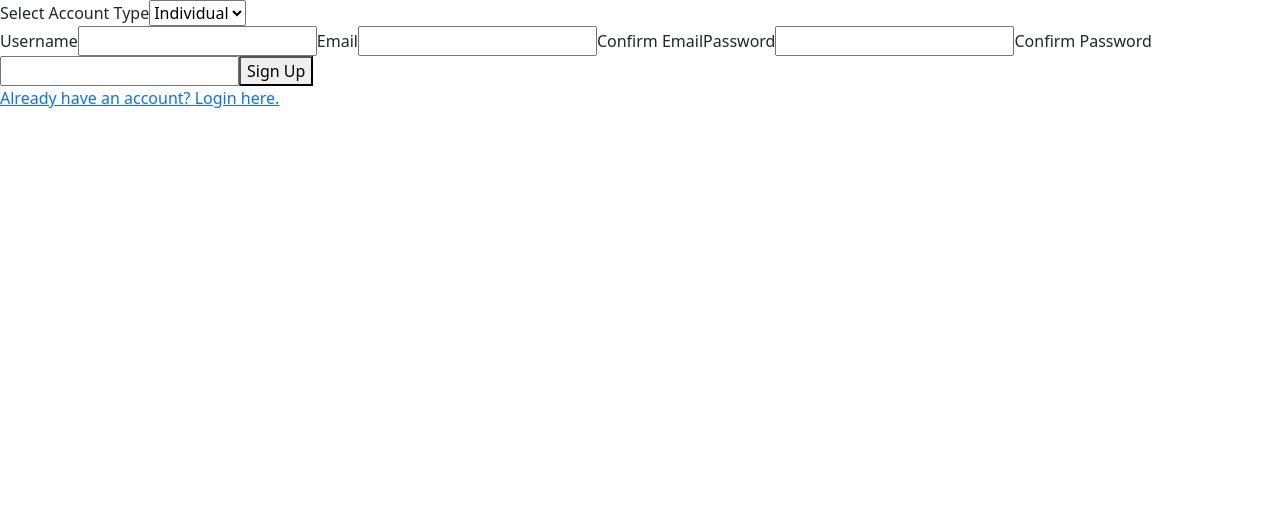
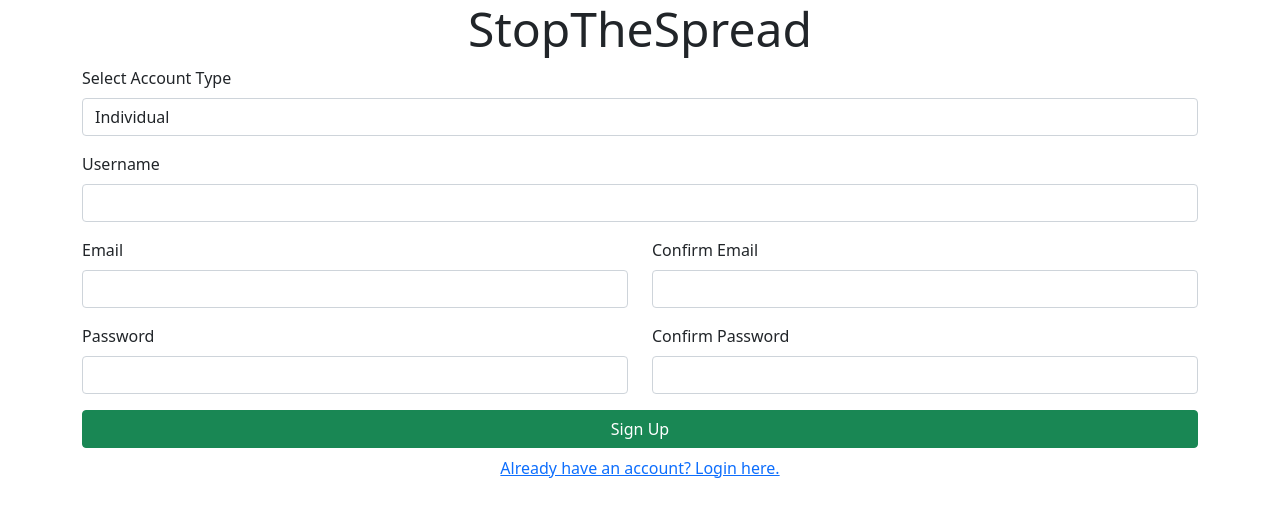
Before and after one commit to williams-jack/stop-the-spread-react-app, a React (Create React App) app: page /register in a window 1280 px wide. Shown: the top 516 px of the page. Built offline with nearby package versions, Linux system fonts and the light colour scheme.

Commit message:
Finished styling and basic state management on thelogin and registration pages. Added basic elements to the covid status page andthe location history pages. Styled the navbar.

```diff
--- a/src/App.js
+++ b/src/App.js
@@ -17,6 +17,8 @@ import "bootstrap/dist/js/bootstrap.min.js";
 
 const loggedOutView = (loggedIn, setLoggedIn) => {
     return (
+        <div className="container">
+            <h1 className="display-5 text-center">StopTheSpread</h1>
             <Switch>
                 <Route exact path="/login">
                     <LoginPage setLoggedIn={setLoggedIn} />
@@ -28,6 +30,7 @@ const loggedOutView = (loggedIn, setLoggedIn) => {
                     <Redirect to="/login" />
                 </Route>
             </Switch>
+        </div>
     );
 };
 
@@ -35,6 +38,7 @@ const loggedInView = (loggedIn, setLoggedIn) => {
     return (
         <div>
             <NavbarComponent />
+            <div className="container mt-2">
                 <Switch>
                     <Route exact path="/status">
                         <COVIDStatusPage />
@@ -46,6 +50,7 @@ const loggedInView = (loggedIn, setLoggedIn) => {
                         <NotFoundErrorPage />
                     </Route>
                 </Switch>
+            </div>
         </div>
     );
 };
--- a/src/pages/components/navbar.js
+++ b/src/pages/components/navbar.js
@@ -1,17 +1,44 @@
 import React from "react";
 import { Link } from "react-router-dom";
+import "../../styles/components/navbar.css";
 const NavbarComponent = () => {
     return (
-        <div>
-            <ul>
-                <li>
-                    <Link to="/status">Status</Link>
-                </li>
-                <li>
-                    <Link to="/history">History</Link>
-                </li>
-            </ul>
-        </div>
+        <nav className="navbar navbar-expand-lg navbar-dark app-navbar">
+            <div className="container-fluid">
+                <Link to="/" className="navbar-brand">
+                    StopTheSpread
+                </Link>
+                <button
+                    className="navbar-toggler"
+                    type="button"
+                    data-bs-toggle="collapse"
+                    data-bs-target="#navbarSupportedContent"
+                    aria-controls="navbarSupportedContent"
+                    aria-expanded="false"
+                    aria-label="Toggle navigation"
+                >
+                    <span className="navbar-toggler-icon"></span>
+                </button>
+                <div
+                    className="collapse navbar-collapse"
+                    id="navbarSupportedContent"
+                >
+                    <ul className="navbar-nav me-auto mb-2 mb-lg-0">
+                        <li className="nav-item">
+                            <Link to="/status" className="nav-link">
+                                Status
+                            </Link>
+                        </li>
+                        <li className="nav-item">
+                            <Link to="/history" className="nav-link">
+                                History
+                            </Link>
+                        </li>
+                    </ul>
+                    <button className="btn btn-danger">Logout</button>
+                </div>
+            </div>
+        </nav>
     );
 };
 export default NavbarComponent;
--- a/src/pages/covidStatus/covidStatusPage.js
+++ b/src/pages/covidStatus/covidStatusPage.js
@@ -3,12 +3,16 @@ const COVIDStatusPage = () => {
     const [covidStatus, setCovidStatus] = useState("Negative");
     return (
         <div>
-            <h2>Current COVID-19 Status</h2>
-            <h1>{covidStatus}</h1>
-            <button>
-                Update Status to{" "}
-                {covidStatus === "Negative" ? "Positive" : "Negative"}
-            </button>
+            <div className="d-flex flex-column justify-content-center">
+                <h2 className="d-flex justify-content-center">
+                    Current COVID-19 Status
+                </h2>
+                <h3 className="d-flex justify-content-center">{covidStatus}</h3>
+                <button className="btn-lg btn-danger">
+                    Update Status to{" "}
+                    {covidStatus === "Negative" ? "Positive" : "Negative"}
+                </button>
+            </div>
         </div>
     );
 };
--- a/src/pages/login/loginPage.js
+++ b/src/pages/login/loginPage.js
@@ -8,22 +8,38 @@ const LoginPage = ({ setLoggedIn }) => {
         history.push("/status");
     };
     return (
-        <div>
-            <form onSubmit={onSubmit}>
-                <label>Type of Account</label>
-                <select id="roles">
-                    <option value="Business">Business</option>
-                    <option value="User" selected>
-                        Individual
-                    </option>
-                </select>
-                <label>Username:</label>
-                <input type="text" />
-                <label>Password:</label>
-                <input type="password" />
-                <button type="submit">Login</button>
+        <div className="d-flex justify-content-center">
+            <form className="w-75" onSubmit={onSubmit}>
+                <div className="mb-3">
+                    <label className="form-label" for="roles">
+                        Type of Account
+                    </label>
+                    <select id="roles" className="form-control">
+                        <option value="Business">Business</option>
+                        <option value="User" selected>
+                            Individual
+                        </option>
+                    </select>
+                </div>
+                <div classname="mb-3">
+                    <label className="form-label">Username:</label>
+                    <input className="form-control" type="username" />
+                </div>
+                <div classname="mb-3">
+                    <label className="form-label">Password:</label>
+                    <input className="form-control" type="password" />
+                </div>
+                <div className="d-flex mt-3 mb-2 justify-content-center">
+                    <button className="btn btn-success w-100" type="submit">
+                        Login
+                    </button>
+                </div>
+                <div className="d-flex justify-content-center">
+                    <Link to="/register" className="text-center">
+                        Don't have an account? Sign up here.
+                    </Link>
+                </div>
             </form>
-            <Link to="/register">Don't have an account? Sign up here.</Link>
         </div>
     );
 };
--- a/src/pages/register/components/businessSignUpForm.js
+++ b/src/pages/register/components/businessSignUpForm.js
@@ -4,18 +4,47 @@ const BusinessSignUpFormComponent = () => {
     const onSubmit = () => {};
     return (
         <form onSubmit={onSubmit}>
-            <label>Username</label>
-            <input name="username" type="text" />
-            <label>Business Name</label>
-            <input name="BusinessName" type="text" />
-            <label>Email</label>
-            <input type="email" name="email" />
-            <label>Confirm Email</label>
-            <label>Password</label>
-            <input name="password" type="password" />
-            <label>Confirm Password</label>
-            <input type="password" />
-            <button type="submit">Sign Up</button>
+            <div className="mb-3">
+                <label className="form-label">Username</label>
+                <input name="username" type="text" className="form-control" />
+            </div>
+            <div className="mb-3">
+                <label className="form-label">Business Name</label>
+                <input
+                    className="form-control"
+                    name="BusinessName"
+                    type="text"
+                />
+            </div>
+            <div className="mb-3 row">
+                <div className="col-xl-6">
+                    <label className="form-label">Email</label>
+                    <input className="form-control" type="email" name="email" />
+                </div>
+                <div className="col-xl-6">
+                    <label className="form-label">Confirm Email</label>
+                    <input className="form-control" type="email" />
+                </div>
+            </div>
+            <div className="mb-3 row">
+                <div className="col-xl-6">
+                    <label className="form-label">Password</label>
+                    <input
+                        name="password"
+                        type="password"
+                        className="form-control"
+                    />
+                </div>
+                <div className="col-xl-6">
+                    <label className="form-label">Confirm Password</label>
+                    <input type="password" className="form-control" />
+                </div>
+            </div>
+            <div className="mb-2">
+                <button className="btn btn-success w-100" type="submit">
+                    Sign Up
+                </button>
+            </div>
         </form>
     );
 };
--- a/src/pages/register/components/individualSignUpForm.js
+++ b/src/pages/register/components/individualSignUpForm.js
@@ -5,16 +5,39 @@ const onSubmit = () => {};
 const IndividualSignUpFormComponent = () => {
     return (
         <form onSubmit={onSubmit}>
-            <label>Username</label>
-            <input name="username" type="text" />
-            <label>Email</label>
-            <input type="email" name="email" />
-            <label>Confirm Email</label>
-            <label>Password</label>
-            <input name="password" type="password" />
-            <label>Confirm Password</label>
-            <input type="password" />
-            <button type="submit">Sign Up</button>
+            <div className="mb-3">
+                <label className="form-label">Username</label>
+                <input className="form-control" name="username" type="text" />
+            </div>
+            <div className="mb-3 row">
+                <div className="col-xl-6">
+                    <label className="form-label">Email</label>
+                    <input className="form-control" type="email" name="email" />
+                </div>
+                <div className="col-xl-6">
+                    <label className="form-label">Confirm Email</label>
+                    <input className="form-control" type="email" />
+                </div>
+            </div>
+            <div className="mb-3 row">
+                <div className="col-xl-6">
+                    <label className="form-label">Password</label>
+                    <input
+                        className="form-control"
+                        name="password"
+                        type="password"
+                    />
+                </div>
+                <div className="col-xl-6">
+                    <label className="form-label">Confirm Password</label>
+                    <input className="form-control" type="password" />
+                </div>
+            </div>
+            <div className="mb-2">
+                <button type="submit" className="btn btn-success w-100">
+                    Sign Up
+                </button>
+            </div>
         </form>
     );
 };
--- a/src/pages/register/registerPage.js
+++ b/src/pages/register/registerPage.js
@@ -10,22 +10,27 @@ const RegisterPage = () => {
     };
 
     return (
-        <div>
-            <label>Select Account Type</label>
+        <div className="">
+            <div className="mb-3">
+                <label className="form-label">Select Account Type</label>
                 <select
                     name="AcccountType"
+                    className="form-control"
                     id="account-type"
                     onChange={onAccountTypeChange}
                 >
                     <option value="User">Individual</option>
                     <option value="Business">Business</option>
                 </select>
+            </div>
             {accountType === "Business" ? (
                 <BusinessSignUpFormComponent />
             ) : (
                 <IndividualSignUpFormComponent />
             )}
+            <div className="d-flex flex-row justify-content-center mb-3">
                 <Link to="/login">Already have an account? Login here.</Link>
+            </div>
         </div>
     );
 };
--- /dev/null
+++ b/src/styles/components/navbar.css
@@ -0,0 +1,3 @@
+.app-navbar {
+    background: #111;
+}
```
Lines whose indentation alone changed are shown as unchanged.
